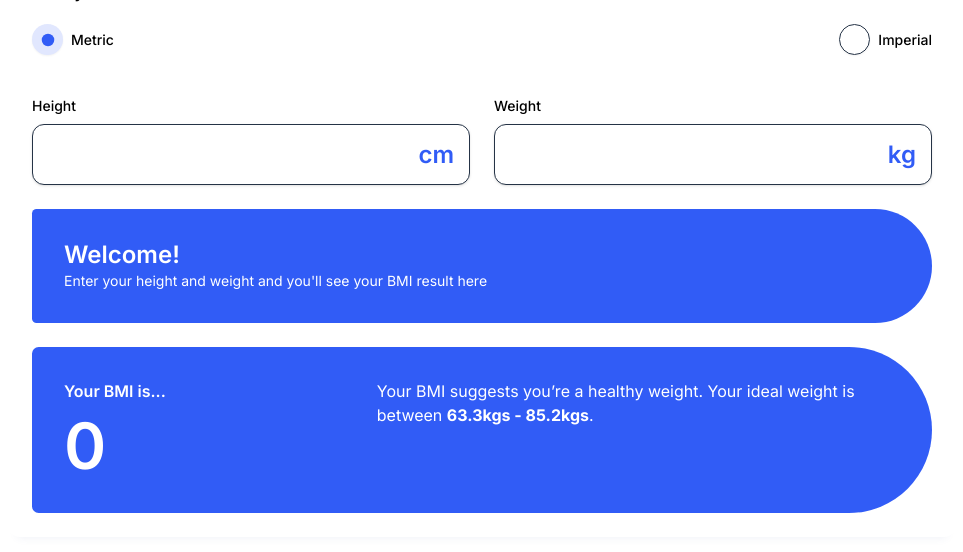
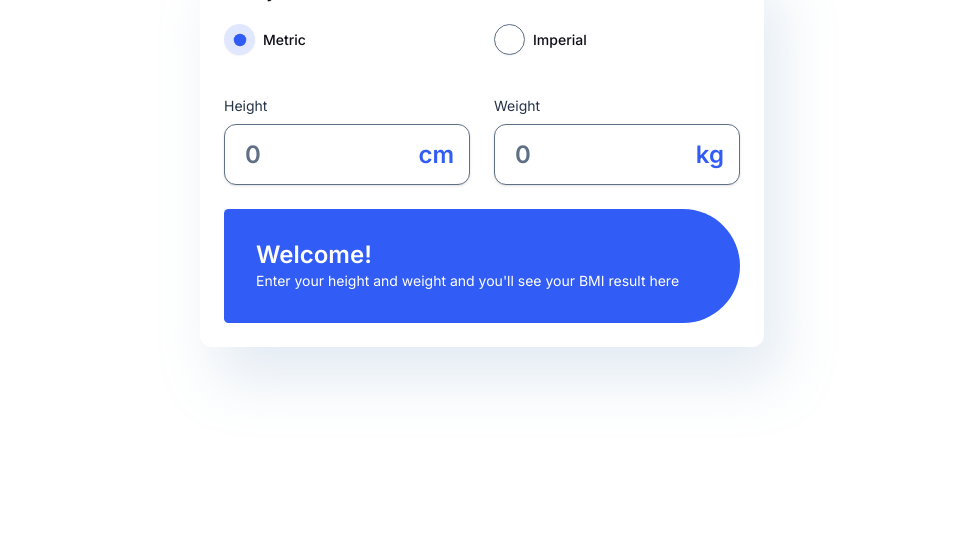
Before and after one commit to kobyrthr/bmi-calculator, a Next.js app: page / in a window 1280 px wide. Shown: the top 552 px of the page, without its empty margins (158-1121 px from the left). Built offline with nearby package versions, Linux system fonts and the light colour scheme.

Commit message:
Add form card

```diff
--- a/package.json
+++ b/package.json
@@ -45,7 +45,7 @@
     "@types/react-dom": "^19",
     "eslint": "^9",
     "eslint-config-next": "15.1.7",
-    "postcss": "^8",
+    "postcss": "^8.5.3",
     "tailwindcss": "^4.0.14",
     "typescript": "5.7.3"
   }
--- a/src/app/globals.css
+++ b/src/app/globals.css
@@ -4,93 +4,51 @@ body {
   font-family: Arial, Helvetica, sans-serif;
 }
 
-@layer base {
-  @theme {
-    --color-blue-900: hsl(215 31% 21%);
-    --color-blue-500: hsl(227 92% 58%);
-    --color-blue-300: hsl(209 69% 82%);
-    --color-blue-100: hsl(228 94% 94%);
-  }
-  :root {
-    --grey-500: 215 17% 45%;
-    --grey-300: 215 43% 77%;
-    --blue-900: 215 31% 21%;
-    --blue-500: 227 92% 58%;
-    --blue-300: 209 69% 82%;
-    --blue-100: 228 94% 94%;
-    --gradient-1: 183 95% 92%;
-    --gradient-1: 216 95% 92%;
-    --success: 160 67% 52%;
-    --warning: 34 100% 50%;
-    --background: 231 27% 98%;
-    --foreground: 228 29% 7%;
-    --popover: 0 0% 100%;
-    --popover-foreground: 231 28% 7%;
-    --01: 252 94% 67%;
-    --02: 252 100% 73%;
-    --03: 233 31% 17%;
-    --04: 233 30% 21%;
-    --05: 231 73% 93%;
-    --06: 231 20% 61%;
-    --06-base: 231 20% 27%;
-    --06-hover: 231 28% 7%;
-    --07: 231 37% 63%;
-    --07-base: 231 67% 99%;
-    --08: 228 29% 7%;
-    --09: 0 80% 63%;
-    --10: 0 100% 80%;
-    --11: 240 27% 98%;
-    --12: 233 30% 11%;
-    --card: 0 0% 100%;
-    --card-foreground: 231 28% 7%;
-    --border: 240 3.7% 15.9%;
-    --chart-1: 12 76% 61%;
-    --chart-2: 173 58% 39%;
-    --chart-3: 197 37% 24%;
-    --chart-4: 43 74% 66%;
-    --chart-5: 27 87% 67%;
-    --radius: 0.375rem;
-    --sidebar-background: 231 20% 27%;
-    --sidebar-foreground: 231 20% 36%;
-    --sidebar-primary: 240 5.9% 10%;
-    --sidebar-primary-foreground: 0 0% 98%;
-    --sidebar-accent: 240 4.8% 95.9%;
-    --sidebar-accent-foreground: 240 5.9% 10%;
-    --sidebar-border: 220 13% 91%;
-    --sidebar-ring: 217.2 91.2% 59.8%;
-  }
-  .dark {
-    --background: 240 10% 3.9%;
-    --foreground: 0 0% 98%;
-    --card: 240 10% 3.9%;
-    --card-foreground: 0 0% 98%;
-    --popover: 240 10% 3.9%;
-    --popover-foreground: 0 0% 98%;
-    --primary: 0 0% 98%;
-    --primary-foreground: 240 5.9% 10%;
-    --secondary: 240 3.7% 15.9%;
-    --secondary-foreground: 0 0% 98%;
-    --muted: 240 3.7% 15.9%;
-    --muted-foreground: 240 5% 64.9%;
-    --accent: 240 3.7% 15.9%;
-    --accent-foreground: 0 0% 98%;
-    --destructive: 0 62.8% 30.6%;
-    --destructive-foreground: 0 0% 98%;
-    --border: 240 3.7% 15.9%;
-    --input: 240 3.7% 15.9%;
-    --ring: 240 4.9% 83.9%;
-    --chart-1: 220 70% 50%;
-    --chart-2: 160 60% 45%;
-    --chart-3: 30 80% 55%;
-    --chart-4: 280 65% 60%;
-    --chart-5: 340 75% 55%;
-    --sidebar-background: 231 20% 27%;
-    --sidebar-foreground: 231 20% 36%;
-    --sidebar-primary: 224.3 76.3% 48%;
-    --sidebar-primary-foreground: 0 0% 100%;
-    --sidebar-accent: 240 3.7% 15.9%;
-    --sidebar-accent-foreground: 240 4.8% 95.9%;
-    --sidebar-border: 240 3.7% 15.9%;
-    --sidebar-ring: 217.2 91.2% 59.8%;
-  }
+@theme {
+  --color-blue-900: hsl(215 31% 21%);
+  --color-blue-500: hsl(227 92% 58%);
+  --color-blue-300: hsl(209 69% 82%);
+  --color-blue-100: hsl(228 94% 94%);
+  --color-grey-500: hsl(215 17% 45%);
+  --color-grey-300: hsl(215 43% 77%);
+  --color-gradient-1: hsl(183 95% 92%);
+  --color-gradient-2: hsl(216 95% 92%);
+  --color-success: hsl(160 67% 52%);
+  --color-warning: hsl(34 100% 50%);
+  --color-background: hsl(231 27% 98%);
+  --color-foreground: hsl(228 29% 7%);
+  --color-popover: hsl(0 0% 100%);
+  --color-popover-foreground: hsl(231 28% 7%);
+  --color-01: hsl(252 94% 67%);
+  --color-02: hsl(252 100% 73%);
+  --color-03: hsl(233 31% 17%);
+  --color-04: hsl(233 30% 21%);
+  --color-05: hsl(231 73% 93%);
+  --color-06: hsl(231 20% 61%);
+  --color-06-base: hsl(231 20% 27%);
+  --color-06-hover: hsl(231 28% 7%);
+  --color-07: hsl(231 37% 63%);
+  --color-07-base: hsl(231 67% 99%);
+  --color-08: hsl(228 29% 7%);
+  --color-09: hsl(0 80% 63%);
+  --color-10: hsl(0 100% 80%);
+  --color-11: hsl(240 27% 98%);
+  --color-12: hsl(233 30% 11%);
+  --color-card: hsl(0 0% 100%);
+  --color-card-foreground: hsl(231 28% 7%);
+  --color-border: hsl(240 3.7% 15.9%);
+  --color-chart-1: hsl(12 76% 61%);
+  --color-chart-2: hsl(173 58% 39%);
+  --color-chart-3: hsl(197 37% 24%);
+  --color-chart-4: hsl(43 74% 66%);
+  --color-chart-5: hsl(27 87% 67%);
+  --radius: 0.375rem;
+  --color-sidebar-background: hsl(231 20% 27%);
+  --color-sidebar-foreground: hsl(231 20% 36%);
+  --color-sidebar-primary: hsl(240 5.9% 10%);
+  --color-sidebar-primary-foreground: hsl(0 0% 98%);
+  --color-sidebar-accent: hsl(240 4.8% 95.9%);
+  --color-sidebar-accent-foreground: hsl(240 5.9% 10%);
+  --color-sidebar-border: hsl(220 13% 91%);
+  --color-sidebar-ring: hsl(217.2 91.2% 59.8%);
 }
--- a/src/app/layout.jsx
+++ b/src/app/layout.jsx
@@ -21,7 +21,7 @@ export default function RootLayout({ children }) {
     <html lang="en">
       <body className={`${inter.className} antialiased`}>
         <ClientLayout>
-          <main className="block w-full relative ">{children}</main>
+          <main className="block w-full relative">{children}</main>
         </ClientLayout>
       </body>
     </html>
--- a/src/components/ui/card.jsx
+++ b/src/components/ui/card.jsx
@@ -6,7 +6,7 @@ const Card = React.forwardRef(({ className, ...props }, ref) => (
   <div
     ref={ref}
     className={cn(
-      'rounded-xl bg-card text-card-foreground shadow-[0px_10px_10px_-10px_hsla(231,38%,45%,0.1)]',
+      'rounded-xl bg-card text-card-foreground shadow-[16px_32px_56px_#8FAECF40]',
       className
     )}
     {...props}
--- a/src/components/ui/form-card.jsx
+++ b/src/components/ui/form-card.jsx
@@ -8,16 +8,16 @@ import InformationBar from './information-bar.jsx';
 
 const FormCard = () => {
   return (
-    <Card>
-      <CardContent className="flex flex-col gap-6">
+    <Card className="max-w-[564px] h-fit">
+      <CardContent className="flex flex-col gap-6 ">
         <CardTitle>Enter your details below</CardTitle>
         <RadioGroup defaultValue="metric">
-          <div className="flex justify-between gap-6">
-            <div className="flex items-center space-x-2">
+          <div className="grid grid-cols-2 gap-6">
+            <div className="flex items-center space-x-2 w-1/2">
               <RadioGroupItem value="metric" id="metric" />
               <Label htmlFor="metric">Metric</Label>
             </div>
-            <div className="flex items-center space-x-2">
+            <div className="flex items-center space-x-2 w-1/2">
               <RadioGroupItem value="imperial" id="imperial" />
               <Label htmlFor="imperial">Imperial</Label>
             </div>
@@ -31,7 +31,7 @@ const FormCard = () => {
                 Height
               </Typography>
             </Label>
-            <InputMetric id="height" label="Height" placeholder="0" unit="cm" />
+            <InputMetric id="height" label="Height" placeholder={0} unit="cm" />
           </div>
           <div className="flex flex-col gap-2 text-gre">
             <Label htmlFor="weight" className="text-grey-500">
@@ -39,11 +39,10 @@ const FormCard = () => {
                 Weight
               </Typography>
             </Label>
-            <InputMetric id="weight" label="Weight" placeholder="0" unit="kg" />
+            <InputMetric id="weight" label="Weight" placeholder={0} unit="kg" />
           </div>
         </div>
         <InformationBar variant="default" className="w-full max-w-full" />
-        <InformationBar variant="bmi" className="w-full max-w-full" />
       </CardContent>
     </Card>
   );
--- a/src/components/ui/information-bar.jsx
+++ b/src/components/ui/information-bar.jsx
@@ -22,21 +22,25 @@ const InformationBar = ({ bmi = 0, variant, className, ...props }) => {
     <div className={informationBarVariants({ variant, className })} {...props}>
       {variant === 'default' ? (
         <>
-          <Typography type="preset-4">Welcome!</Typography>
-          <Typography type="preset-7">
+          <Typography type="preset-4" className="text-white">
+            Welcome!
+          </Typography>
+          <Typography type="preset-7" className="text-white">
             Enter your height and weight and you'll see your BMI result here
           </Typography>
         </>
       ) : (
         <>
           <div className="flex flex-col gap-2 w-1/2">
-            <Typography type="preset-6">Your BMI is...</Typography>
-            <Typography type="preset-1">
+            <Typography type="preset-6" className="text-white">
+              Your BMI is...
+            </Typography>
+            <Typography type="preset-1" className="text-white">
               {bmi === 0 ? bmi : bmi.toFixed(2)}
             </Typography>
           </div>
 
-          <Typography type="preset-7 w-1/2">
+          <Typography type="preset-7 w-1/2" className="text-white">
             Your BMI suggests you’re a healthy weight. Your ideal weight is
             between <span className="font-bold">63.3kgs - 85.2kgs</span>.
           </Typography>
--- a/src/components/ui/input-metric.jsx
+++ b/src/components/ui/input-metric.jsx
@@ -2,7 +2,7 @@ import React from 'react';
 import { Input } from './input';
 import { Typography } from './typography';
 
-const InputMetric = ({ unit = 'cm', props }) => {
+const InputMetric = ({ unit = 'cm', ...props }) => {
   return (
     <div className="relative">
       <Input
--- a/src/components/ui/typography.jsx
+++ b/src/components/ui/typography.jsx
@@ -2,16 +2,16 @@ import { cn } from '@/lib/utils';
 import { Slot } from '@radix-ui/react-slot';
 import { cva } from 'class-variance-authority';
 
-export const typography = cva('text-foreground', {
+export const typography = cva('text-blue-900', {
   variants: {
     type: {
-      'preset-1': 'font-semibold text-[64px] leading-[110%] tracking-[-5%]',
+      'preset-1': 'font-semibold text-[64px] leading-[110%] -tracking-[5%]',
       'preset-2': 'font-semibold text-[48px] leading-[110%] tracking-[-5%]',
       'preset-3': 'font-semibold text-[32px] leading-[110%] tracking-[-5%]',
       'preset-4': 'font-semibold text-[24px] leading-[120%] tracking-[-5%]',
       'preset-5': 'font-semibold text-[20px] leading-[120%] tracking-[-5%]',
       'preset-6': 'font-semibold text-[16px] leading-[150%] tracking-[-0%]',
-      'preset-7': 'font-regular text-[14px] leading-[150%] tracking-[-0%]',
+      'preset-7': 'font-normal text-[14px] leading-[150%] tracking-[-0%]',
     },
   },
   defaultVariants: {
--- a/tailwind.config.js
+++ b/tailwind.config.js
@@ -10,10 +10,6 @@ const config = {
   theme: {
     extend: {
       colors: {
-        grey: {
-          500: 'hsl(var(--grey-500))',
-          300: 'hsl(var(--grey-300))',
-        },
         success: 'hsl(var(--success))',
         warning: 'hsl(var(--warning))',
         popover: {
```
Also changed, not shown: 1 other file (tests, documents, lock files or other folders).
